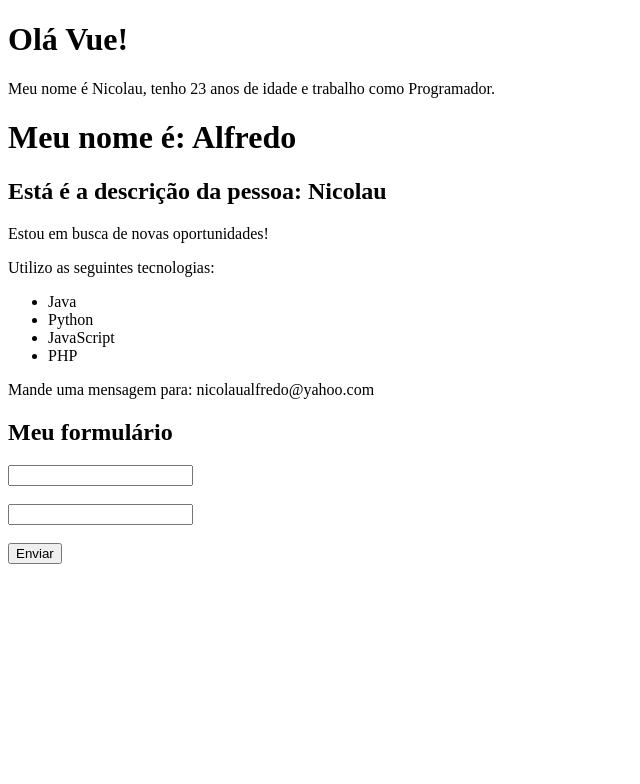
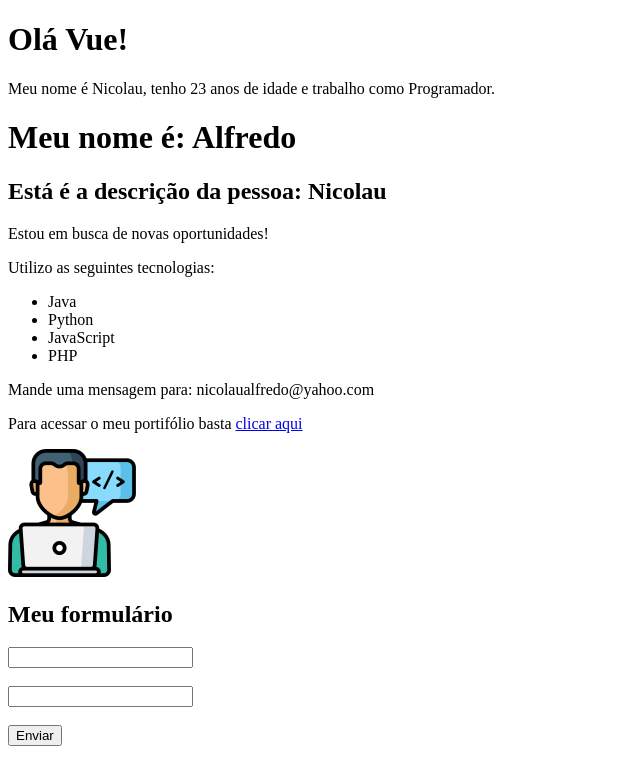
Before and after one commit to NicolauAlfredo/projecto_vue, a Vue app: page / in a window 1280 px wide. Shown: the top 784 px of the page, without its empty margins (0-640 px from the left). Built offline with nearby package versions, Linux system fonts and the light colour scheme.

Commit message:
Estudando atributos dinamicos

```diff
--- a/src/components/Info.vue
+++ b/src/components/Info.vue
@@ -10,17 +10,25 @@
             <li>PHP</li>
         </ul>
         <p v-show="mostrar_email">Mande uma mensagem para: {{ email }}</p>
+        <p>Para acessar o meu portifólio basta <a v-bind:href="portfolio" target="_blank">clicar aqui</a></p>
+        <Picture/>
     </div>
 </template>
 
 <script>
+    import Picture from './Picture.vue'
+
     export default {
         name: 'Info',
+        components: {
+            Picture
+        },
         data() {
             return {
                 email: "nicolaualfredo@yahoo.com",
                 esta_trabalhando: false,
-                mostrar_email: true
+                mostrar_email: true,
+                portfolio: "https://www.google.com"
             }
         }
     }
--- /dev/null
+++ b/src/components/Picture.vue
@@ -0,0 +1,15 @@
+<template>
+    <img :src="avatar" :alt="descricao">
+</template>
+
+<script>
+    export default {
+        name: 'Picture',
+        data() {
+            return {
+                avatar: "/img/avatar.png",
+                descricao: "Nicolau Alfredo"
+            }
+        }
+    }
+</script>
```
Also changed, not shown: public/img/avatar.png (added).
